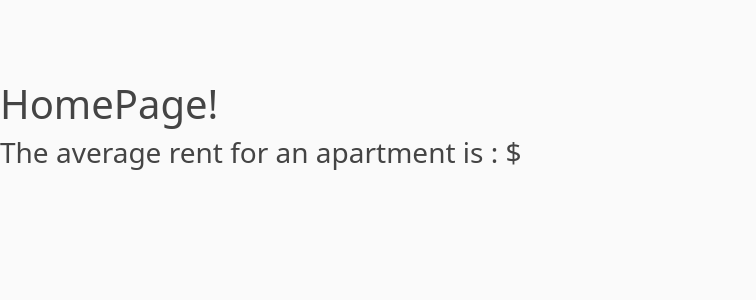
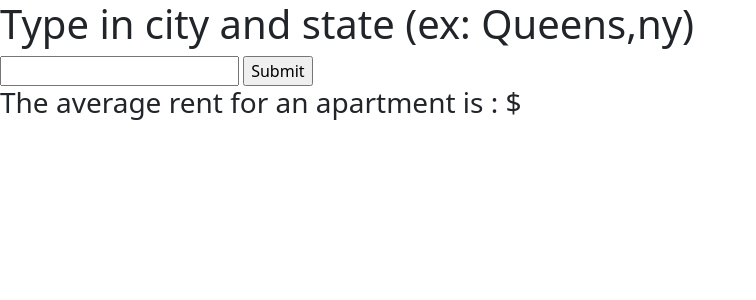
Before and after one commit to TariqT777/AverageRentFinder, a Flask app: template templates/index.html in a window 1280 px wide. Shown: the top 300 px of the page, without its empty margins (0-756 px from the left). Run offline with Flask 2, Linux system fonts and the light colour scheme; the template is opened without the code that fills it, so the values that code supplies are empty.

Commit message:
Added a currently non-functioning form where the user will input the location they want to find the average rent for.

```diff
--- a/app.py
+++ b/app.py
@@ -8,9 +8,8 @@ from selenium import webdriver
 from selenium.webdriver.common.keys import Keys
 from webdriver_manager.chrome import ChromeDriverManager
 import pandas as pd
-from flask import Flask, render_template,url_for
-
-
+from flask import Flask, render_template
+#from werkzeug.fixers import CGIRootFix
 
 
 
--- a/static/main.css
+++ b/static/main.css
@@ -1,3 +1,5 @@
+/*
+
 body {
     background: #fafafa;
     color: #333333;
@@ -78,3 +80,4 @@ body {
   .account-heading {
     font-size: 2.5rem;
   }
+  */
--- a/templates/index.html
+++ b/templates/index.html
@@ -7,11 +7,16 @@
 
     <!-- Bootstrap CSS -->
     <link href="https://cdn.jsdelivr.net/npm/bootstrap@5.1.1/dist/css/bootstrap.min.css" rel="stylesheet" integrity="sha384-F3w7mX95PdgyTmZZMECAngseQB83DfGTowi0iMjiWaeVhAn4FJkqJByhZMI3AhiU" crossorigin="anonymous">
-    <link href="{{url_for('static',filename='main.css')}}" rel="stylesheet" type = "text/css"
+
 
 </head>
 <body>
-    <h1>HomePage!</h1>
+
+    <h1>Type in city and state (ex: Queens,ny)</h1>
+    <form method="POST">
+        <input name="text">
+        <input type="submit">
+    </form>
 
     <h3>The average rent for an apartment is : ${{totalRentAvg}}</h3>
     <script src="https://cdn.jsdelivr.net/npm/bootstrap@5.1.1/dist/js/bootstrap.bundle.min.js" integrity="sha384-/bQdsTh/da6pkI1MST/rWKFNjaCP5gBSY4sEBT38Q/9RBh9AH40zEOg7Hlq2THRZ" crossorigin="anonymous"></script>
```
